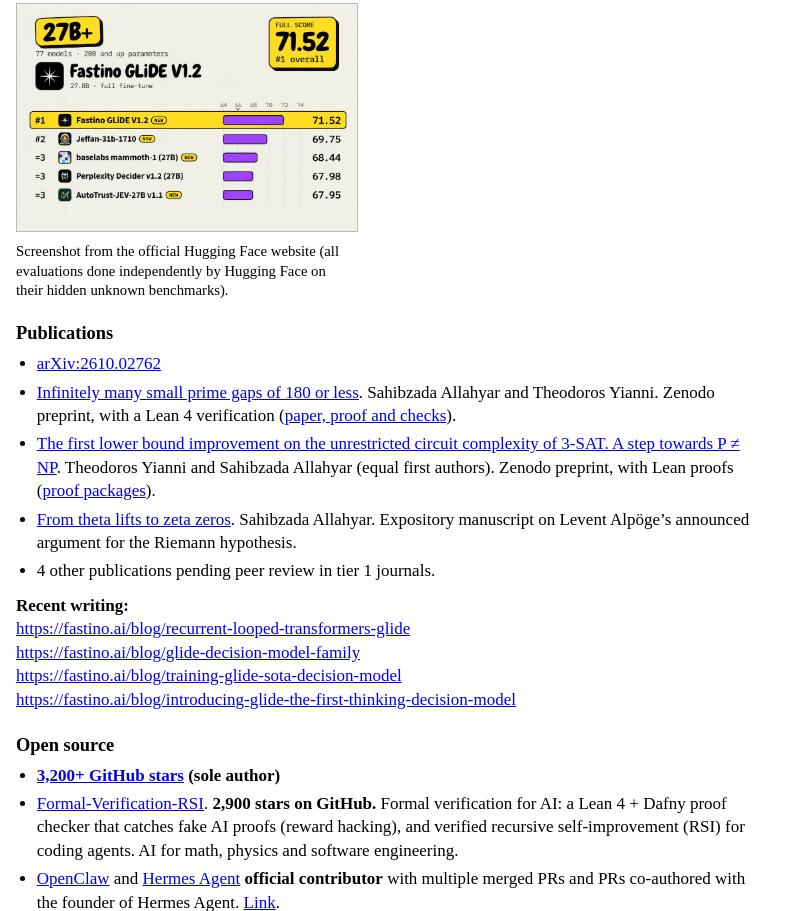
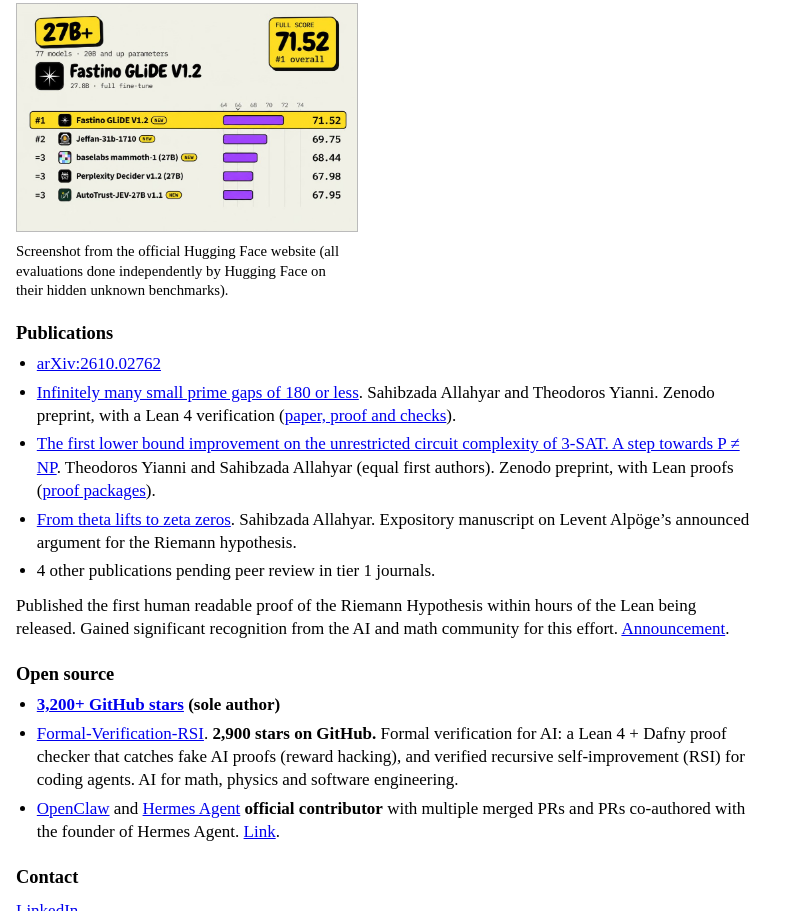
Before and after one commit to sahibzada-allahyar/sahibzada-allahyar.github.io, a plain HTML site: page index.html in a window 1280 px wide. Shown: the part 1420-2331 px from the top of the page, without its empty margins (0-796 px from the left). Drawn offline with Linux system fonts and the light colour scheme.

Commit message:
Link announcements for P vs NP and prime gaps; add Riemann Hypothesis note

```diff
--- a/index.html
+++ b/index.html
@@ -75,8 +75,8 @@
 
     <h2>Honours</h2>
     <ul>
-      <li><strong>Proof of a breakthrough in the P vs NP Millennium Prize Problem</strong> that eluded top mathematicians and computer scientists for 55 years. <a href="https://zenodo.org/records/23925452">Preprint</a>.</li>
-      <li><strong>Breakthrough on the Twin Prime Conjecture</strong> and an improvement on a result worked on by Terence Tao, Fields Medalist James Maynard, OpenAI etc. <a href="https://doi.org/10.5281/zenodo.24430219">Preprint</a>.</li>
+      <li><strong>Proof of a breakthrough in the P vs NP Millennium Prize Problem</strong> that eluded top mathematicians and computer scientists for 55 years. <a href="https://x.com/singularity_bly/status/2117371996325482515">Announcement</a>.</li>
+      <li><strong>Breakthrough on the Twin Prime Conjecture</strong> and an improvement on a result worked on by Terence Tao, Fields Medalist James Maynard, OpenAI etc. <a href="https://x.com/singularity_bly/status/2124291463101981164">Announcement</a>.</li>
       <li><strong>Trained a Frontier Model (GLiDE)</strong> that beat Frontier Models from OpenAI, Google DeepMind, and Microsoft Research.</li>
       <li><mark><strong>Achieved highest score in the world</strong></mark> on the theoretical physics entrance exam (GRE Physics, 100% raw score, 990/990 scaled score). September 2025.</li>
       <li><strong>Gold in the British Mathematical Olympiad</strong> (BMO)</li>
@@ -113,11 +113,7 @@
 <li>4 other publications pending peer review in tier 1 journals.</li>
 </ul>
 
-    <p><strong>Recent writing:</strong><br>
-    <a href="https://fastino.ai/blog/recurrent-looped-transformers-glide">https://fastino.ai/blog/recurrent-looped-transformers-glide</a><br>
-<a href="https://fastino.ai/blog/glide-decision-model-family">https://fastino.ai/blog/glide-decision-model-family</a><br>
-<a href="https://fastino.ai/blog/training-glide-sota-decision-model">https://fastino.ai/blog/training-glide-sota-decision-model</a><br>
-    <a href="https://fastino.ai/blog/introducing-glide-the-first-thinking-decision-model">https://fastino.ai/blog/introducing-glide-the-first-thinking-decision-model</a></p>
+    <p>Published the first human readable proof of the Riemann Hypothesis within hours of the Lean being released. Gained significant recognition from the AI and math community for this effort. <a href="https://x.com/singularity_bly/status/2123814771900162312">Announcement</a>.</p>
 
     <h2>Open source</h2>
     <ul>
```
